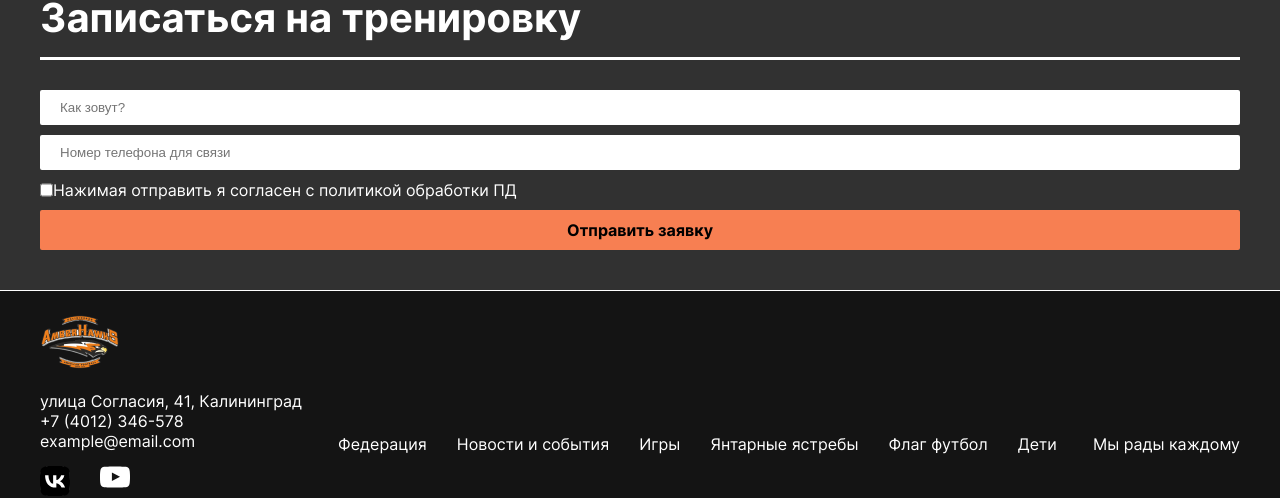
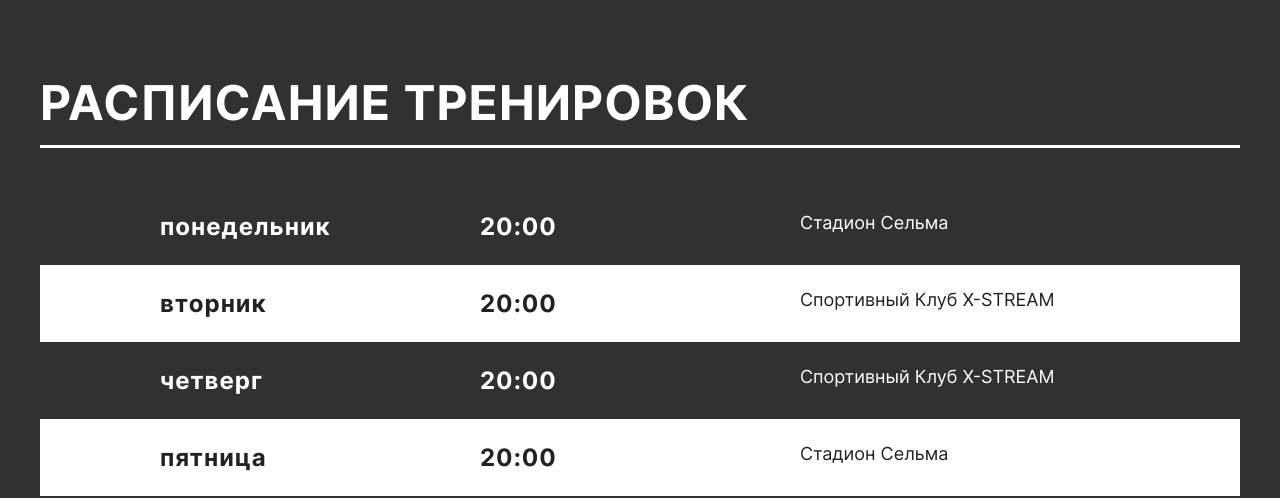
Before and after one commit to ElizavetaBiryukova/amber-hawks-frontend, a Next.js app: page / in a window 1280 px wide. Shown: the part 2299-2797 px from the top of the page. Built offline with nearby package versions, Linux system fonts and the light colour scheme.

Commit message:
feat: add table

```diff
--- a/src/app/globals.css
+++ b/src/app/globals.css
@@ -4,6 +4,7 @@
   --orange: #f77f52;
   --white: #ffffff;
   --background: #313131;
+  --dark-text: #222222;
 
   --dark-orange: #f9581c;
 }
@@ -133,6 +134,7 @@ body {
   height: 100vh;
   background-size: 100%;
   background-color: var(--background);
+  color: var(--white);
 }
 
 .container {
--- a/src/app/page.jsx
+++ b/src/app/page.jsx
@@ -5,6 +5,7 @@ import HomePage from '@/components/pages/Home/HomePage';
 import News from '@/components/pages/Home/News/News';
 import Form from '@/components/UI/form/Form';
 import AboutTeam from '@/components/pages/Home/AboutTeam/AboutTeam';
+import Table from '@/components/pages/Home/Table/Table';
 
 export default async function Home() {
   return (
@@ -24,6 +25,9 @@ export default async function Home() {
         <AboutTeam />
       </div>
       <div className={styles.container}>
+        <Table />
+      </div>
+      <div className={styles.container}>
         <Form />
       </div>
       <Footer />
--- /dev/null
+++ b/src/components/pages/Home/Table/Row.jsx
@@ -0,0 +1,11 @@
+import styles from './Row.module.css'
+
+export default function Row({ day, time, description }) {
+    return (
+        <li className={styles.row}>
+            <div>{day}</div>
+            <div>{time}</div>
+            <div className={styles.row__description}>{description}</div>
+        </li >
+    );
+}
--- /dev/null
+++ b/src/components/pages/Home/Table/Row.module.css
@@ -0,0 +1,20 @@
+.row {
+  display: grid;
+  grid-template-columns: 1fr 1fr 1fr;
+  padding: 24px 120px;
+  font-size: 24px;
+  letter-spacing: 1px;
+  font-weight: 700;
+}
+
+.row:nth-child(even) {
+  background-color: var(--white);
+  color: var(--dark-text);
+}
+
+.row__description {
+  font-size: 18px;
+  letter-spacing: 0px;
+  font-weight: 400;
+  text-transform: capitalize;
+}
--- a/src/components/pages/Home/Table/Table.jsx
+++ b/src/components/pages/Home/Table/Table.jsx
@@ -1,10 +1,41 @@
+import Row from "./Row";
+import styles from './Table.module.css'
+
 export default function Table() {
+    const rows = [
+        {
+            day: 'понедельник',
+            time: '20:00',
+            description: 'стадион Сельма'
+        },
+        {
+            day: 'вторник',
+            time: '20:00',
+            description: 'спортивный клуб X-STREAM'
+        },
+        {
+            day: 'четверг',
+            time: '20:00',
+            description: 'спортивный клуб X-STREAM'
+        },
+        {
+            day: 'пятница',
+            time: '20:00',
+            description: 'стадион Сельма'
+        },
+    ];
+
     return (
         <div className={styles.table}>
             <div className={styles.table__header}>
                 <h2 className={styles.table__title}>Расписание тренировок</h2>
+            </div>
+            <ul className={styles.table__rows}>
+                {rows.map((row) => {
+                    return <Row key={row.day} {...row} />
 
-            </div>
-        </div>
+                })}
+            </ul>
+        </div >
     );
 }
--- /dev/null
+++ b/src/components/pages/Home/Table/Table.module.css
@@ -0,0 +1,25 @@
+.table {
+  margin-top: 120px;
+}
+
+.table__header {
+  display: flex;
+  justify-content: space-between;
+  align-items: flex-end;
+  border-bottom: 3px solid white;
+  padding-bottom: 13px;
+}
+
+.table__title {
+  color: var(--white);
+  font-size: 48px;
+  font-weight: 700;
+  text-transform: uppercase;
+  letter-spacing: 1px;
+}
+
+.table__rows {
+  display: flex;
+  flex-direction: column;
+  margin-top: 40px;
+}
```
